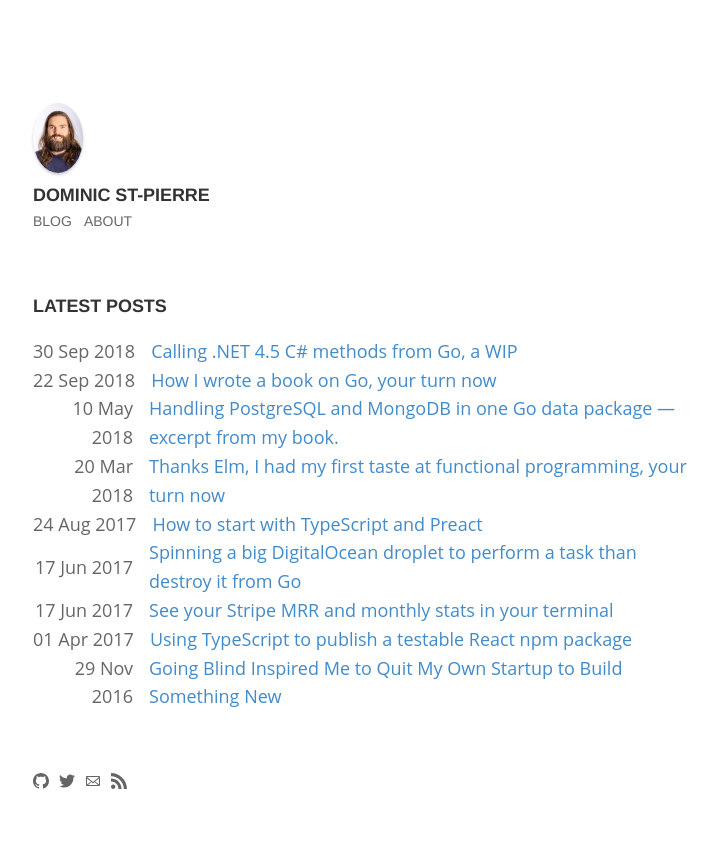
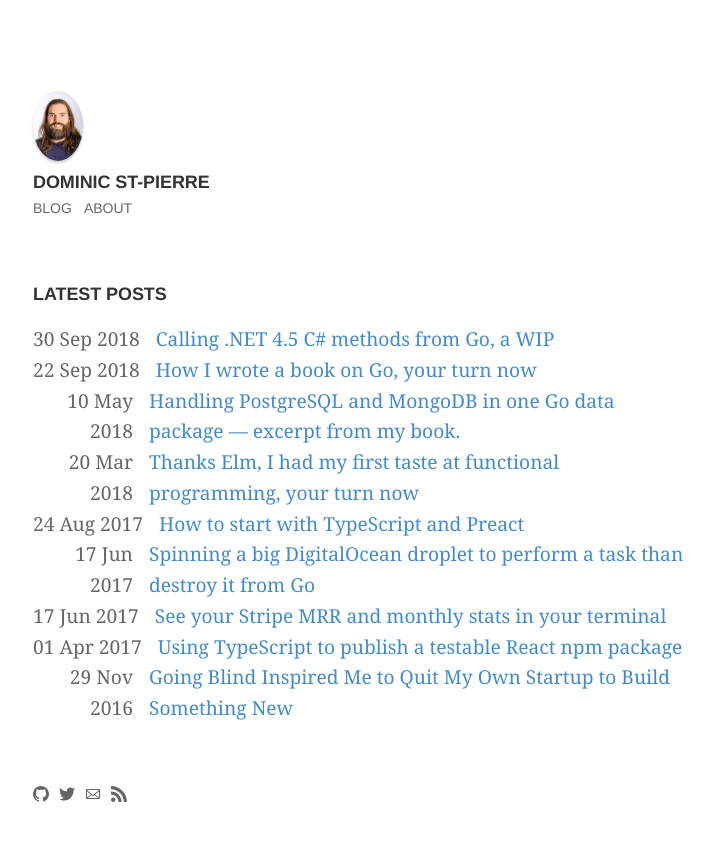
Before and after one commit to dstpierre/dstpierre.github.io, a Jekyll site: the page built from index.html, in a window 1280 px wide. Shown: the top 841 px of the page, without its empty margins (278-993 px from the left). Built offline with Jekyll 4.4.1, drawn with Linux system fonts in a browser that asks for light colours; nearby versions of some CDN libraries.

Commit message:
updated css and bumped css version

```diff
--- a/_layouts/layout.html
+++ b/_layouts/layout.html
@@ -61,7 +61,7 @@
 
     <link href="/assets/css/reset.css" rel="stylesheet" />
     <link href="/assets/css/pygments.css" rel="stylesheet" />
-    <link href="/assets/css/main.css?v=1.1" rel="stylesheet" />
+    <link href="/assets/css/main.css?v=1.2" rel="stylesheet" />
 
 
 </head>
--- a/assets/css/main.css
+++ b/assets/css/main.css
@@ -335,8 +335,8 @@ section.main .container {
 }
 section.main .content {
   color: #111;
-  font-size: 18px;
-  font-family: Georgia, 'Times New Roman', Times,, serif;
+  font-size: 1.2em;
+  font-family: Georgia, 'Times New Roman', Times, serif;
 }
 section.main .content .title-container {
   display: -webkit-flex;
```
